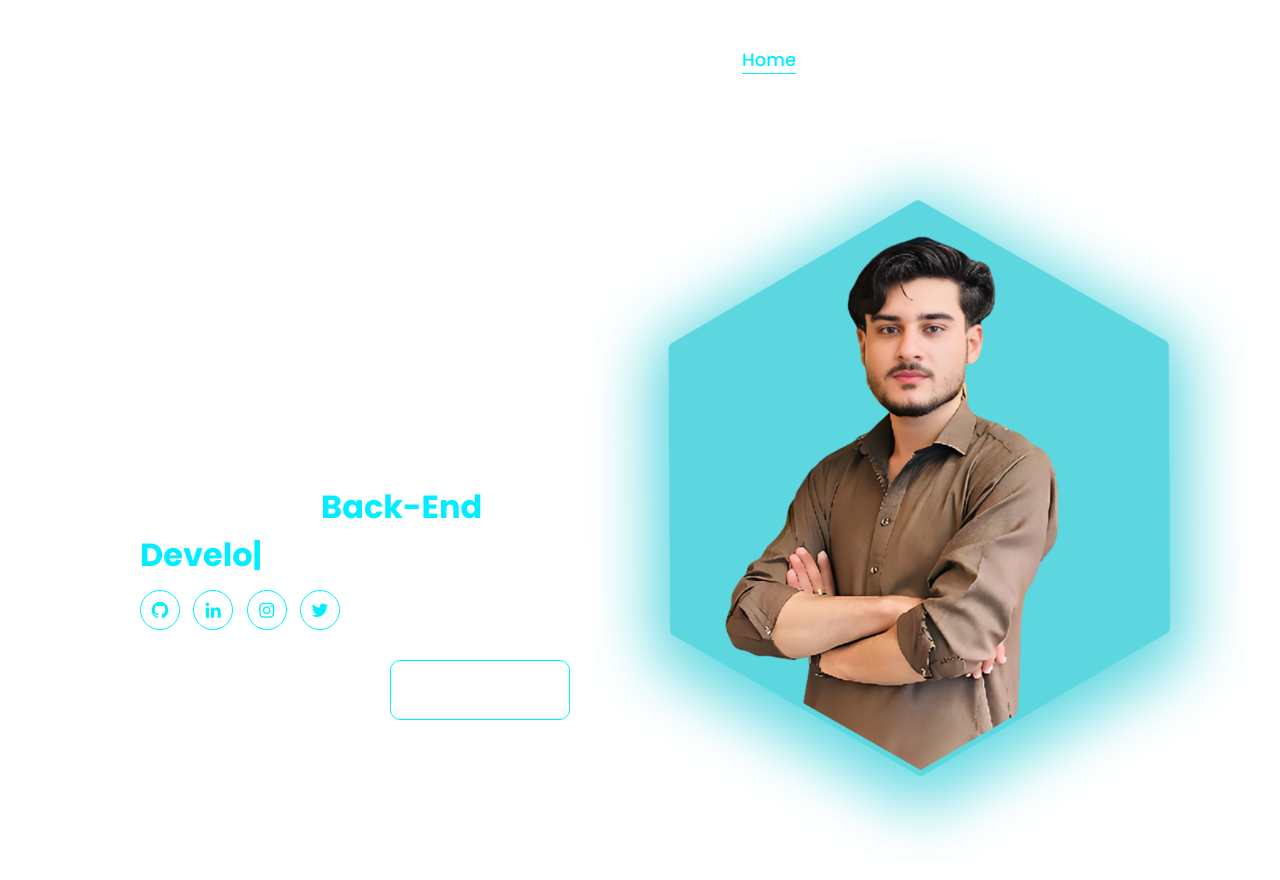
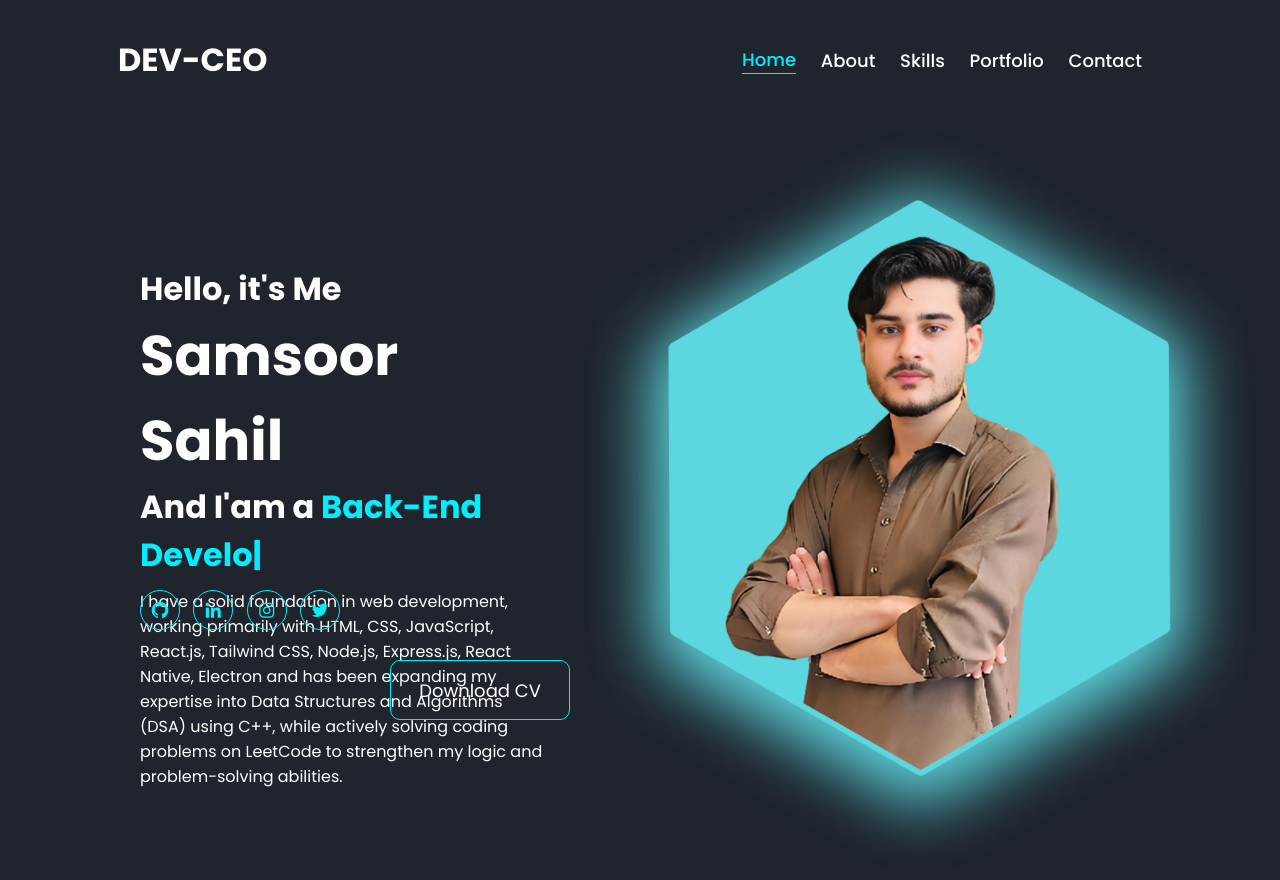
Before and after one commit to Dev-CEO/Personal-Portfolio, a plain HTML site: page index.html in a window 1280 px wide. Shown: the top 880 px of the page. Drawn offline with nearby package versions, Linux system fonts and the light colour scheme.

Commit message:
change the background

```diff
--- a/style.css
+++ b/style.css
@@ -13,7 +13,7 @@
 }
 
 body {
-    background: #fff;
+    background: #1f242d;
     color: #fff;
     overflow: hidden;
 }
```
